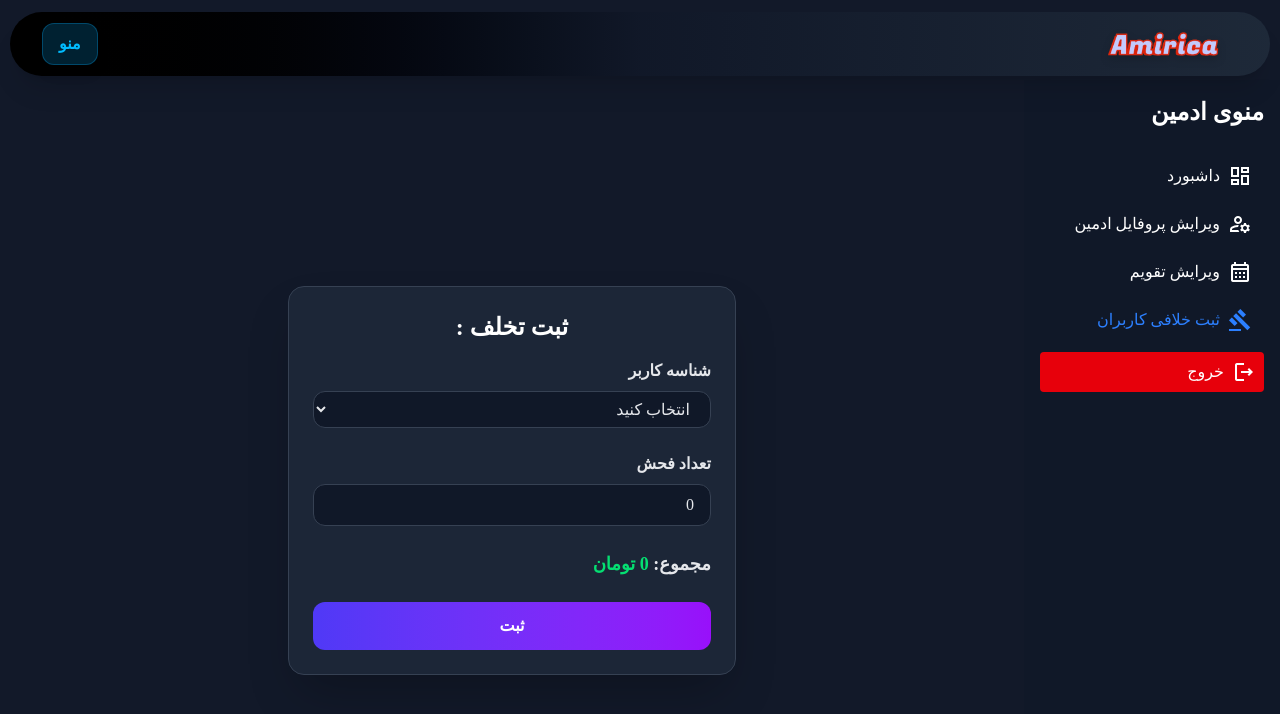
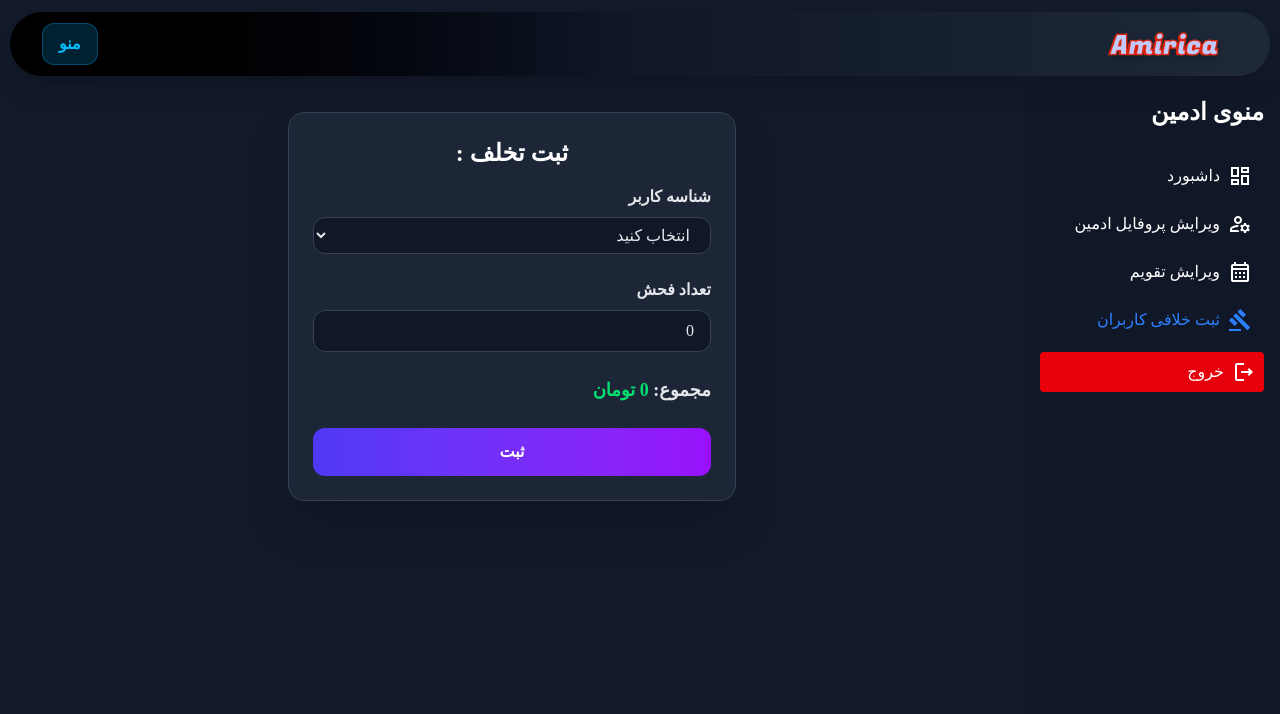
Before and after one commit to HesamPourabbasian/Amirica_front, a Vue app: page /violations in a window 1280 px wide. Shown: the top 714 px of the page. Built offline with nearby package versions, Linux system fonts and the light colour scheme; a web font is replaced by a local one.

Commit message:
fixed vioaltion ui

```diff
--- a/src/components/violations.vue
+++ b/src/components/violations.vue
@@ -57,7 +57,7 @@ const isActive = (path) => route.path === path;
   </transition>
 
   <!-- Topbar -->
-  <div class="h-[80px] bg-[#121929] shadow-md"></div>
+  <div class="h-[80px] bg-[#121929] "></div>
 
   <!-- Grid -->
   <div class="grid grid-cols-1 md:grid-cols-[20%_80%] min-h-screen">
@@ -67,7 +67,7 @@ const isActive = (path) => route.path === path;
     </div>
 
     <!-- Main Content -->
-    <div class="p-8 bg-[#121929] text-white flex justify-center items-center">
+    <div class="p-8 bg-[#121929] text-white flex justify-center items-start w-full">
       <div
           class="bg-gray-800/90 p-6 rounded-2xl shadow-2xl max-w-md w-full space-y-6 border border-gray-700 backdrop-blur-md"
       >
```
